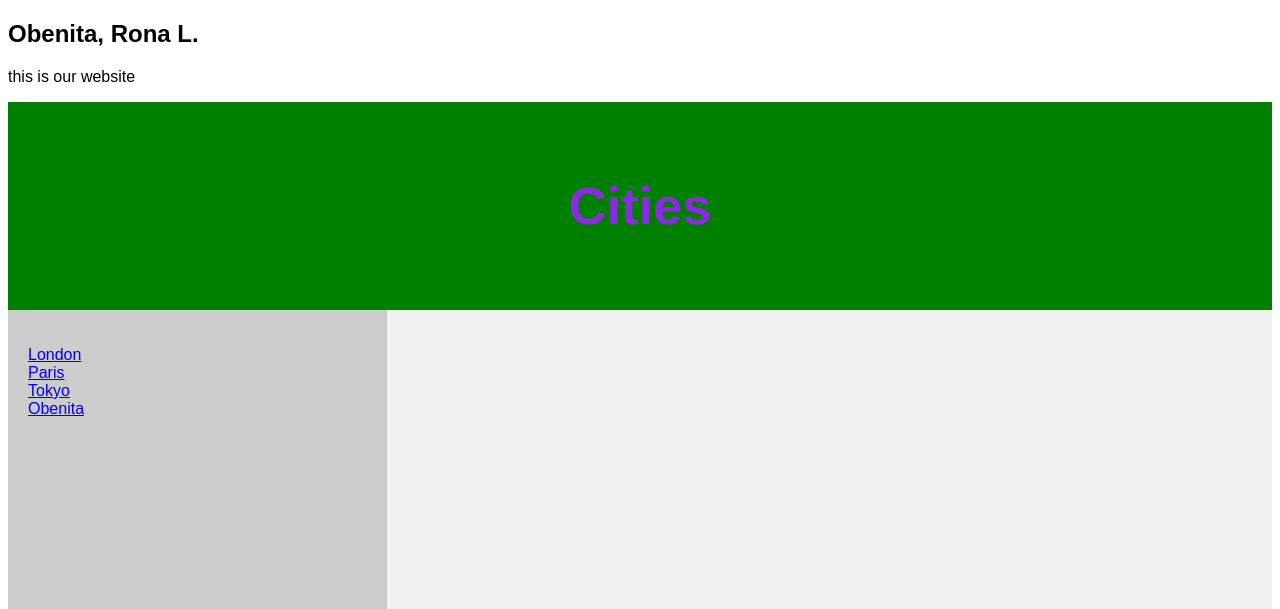
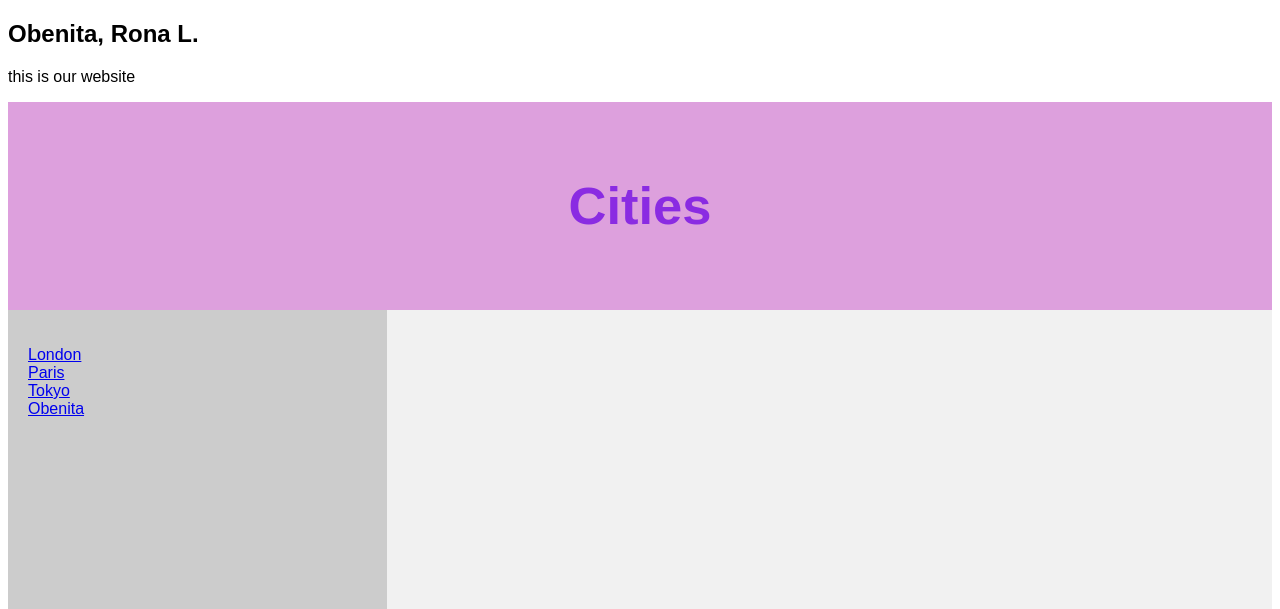
Before and after one commit to JeremiahSimo/ITE400_Section03, a PHP site: page /home.php in a window 1280 px wide. Shown: the top 609 px of the page. Run offline with PHP 8.4, Linux system fonts and the light colour scheme.

Commit message:
new file

```diff
--- a/home.php
+++ b/home.php
@@ -15,7 +15,7 @@ body {
 
 /* Style the header */
 header {
-  background-color: green;
+  background-color: plum;
   padding: 30px;
   text-align: center;
   font-size: 35px;
```
